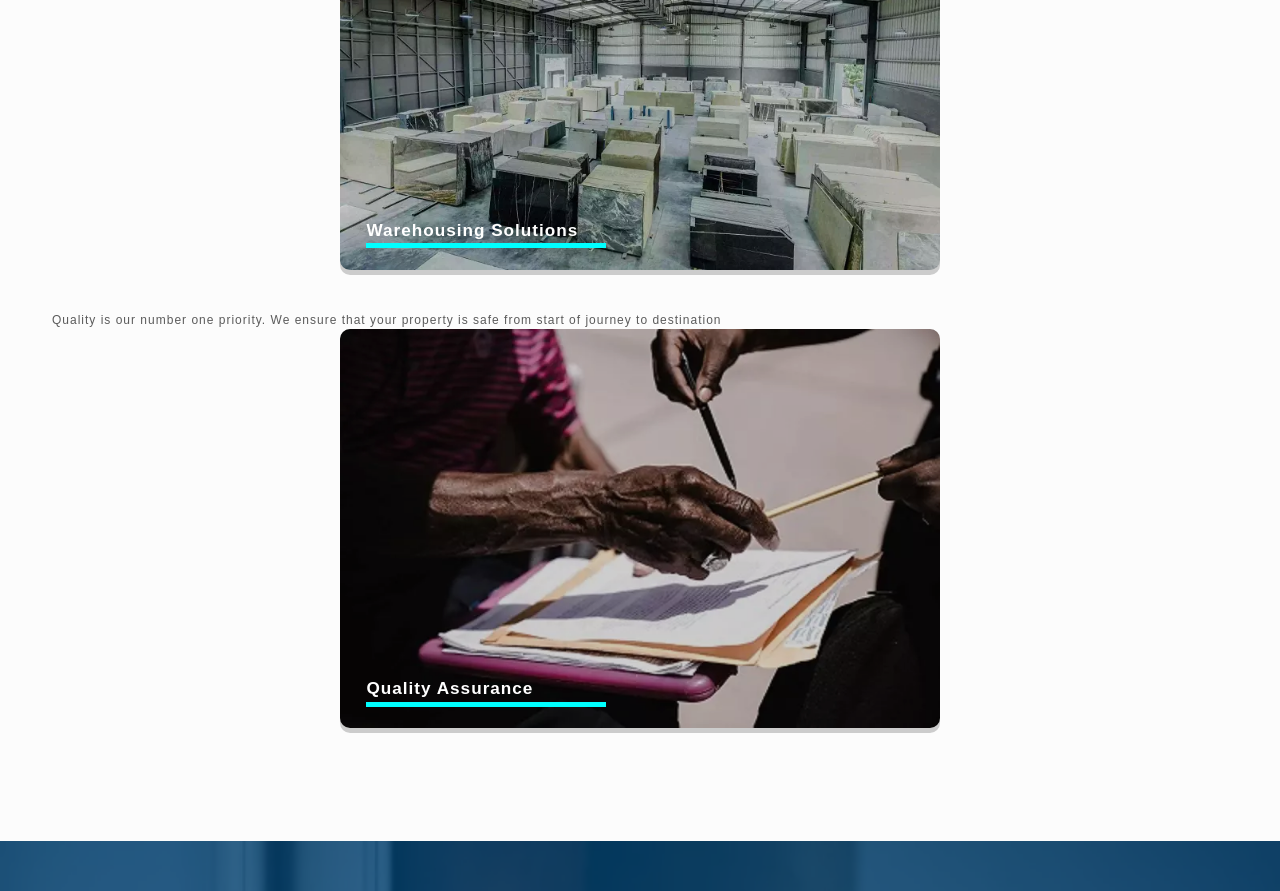
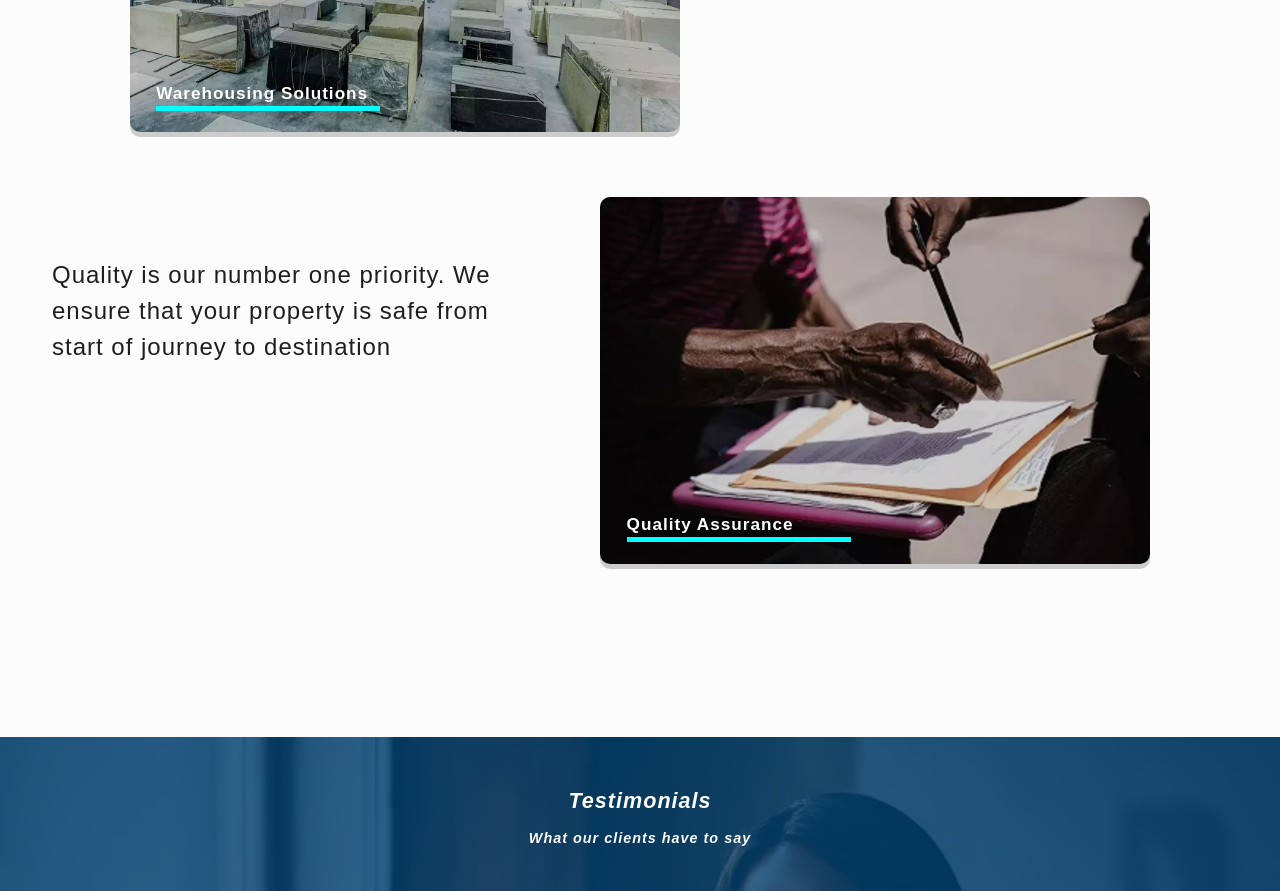
Before and after one commit to abeonweb/marine-express-site, a Next.js app: page / in a window 1280 px wide. Shown: the part 3360-4251 px from the top of the page. Built offline with nearby package versions, Linux system fonts and the light colour scheme.

Commit message:
added styling for added classes

```diff
--- a/styles/Features.module.css
+++ b/styles/Features.module.css
@@ -4,9 +4,9 @@
 
 .feature {
     width: 95%;
-    max-width: 600px;
+    max-width: 550px;
     overflow: hidden;
-    margin: 0 auto 3em;
+    margin: 0 auto 5em;
     position: relative;
 }
 
@@ -21,7 +21,7 @@
 .textContainer {
     font-size: 1.1em;
     color: var(--color-secondary);
-    padding: 1em 2em;
+    padding: 1em;
     border-radius: 10px;
     position: absolute;
     z-index: 2;
@@ -49,6 +49,10 @@
     filter: blur(2px)
 }
 
+.featureContent {
+    display: none;
+}
+
 
 .title {
     color: rgba(255, 255, 255, 1);
@@ -56,7 +60,9 @@
     font-size: 1.30em;
     font-weight: 700;
     position: relative;
+    width: 280px;
 }
+
 .title::after {
     content:"";
     width: 80%;
@@ -70,6 +76,7 @@
 .feature:hover .title {
     padding-bottom: 1.5em;
 }
+
 .featuresText,
 .cardText {
     text-align: left;
@@ -79,7 +86,7 @@
 .cardText {
     padding-bottom: 20px;
     font-size: 1em;
-    max-width: 300px;
+    width: 300px;
 }
 
 .featuresText {
@@ -88,6 +95,41 @@
     padding: 1em 1.2em;
 }
 
-@media (min-width: 700px) {
+@media (min-width: 850px) {
+    .textContainer {
+        padding: 1em 2em ;
+    }
 
+    .featureContainer {
+        display: flex;
+        row-gap: 1em;
+    }
+
+    .featureContainer:nth-of-type(even) {
+        flex-direction: row-reverse;
+    }
+
+    .featureContent {
+        display: block;
+        font-size: 2em;
+        width: 40%;
+        padding: 2.5em 0;
+        color: rgb(31, 30, 30);
+    }
+
+    /* .featureImage {
+
+    } */
+
+    .feature:hover > .textContainer {
+        transform: translateY(-100px);
+    }
+
+    .feature:hover > .cardOverlay {
+        opacity: 0;
+    }
+
+    .feature:hover .title {
+        padding-bottom: 1.75em;
+    }
 }
--- a/styles/Testimonials.module.css
+++ b/styles/Testimonials.module.css
@@ -23,7 +23,16 @@
 .title {
   text-align: center;
   font-size: 1.8em;
-  margin-bottom: 2em;
+  margin-bottom: 0.5em;
+  padding: 0 1em;
+  position: relative;
+  z-index: 200;
+}
+
+.subtitle {
+  text-align: center;
+  font-size: 1.2em;
+  margin-bottom: 1.25em;
   position: relative;
   z-index: 200;
 }
```
